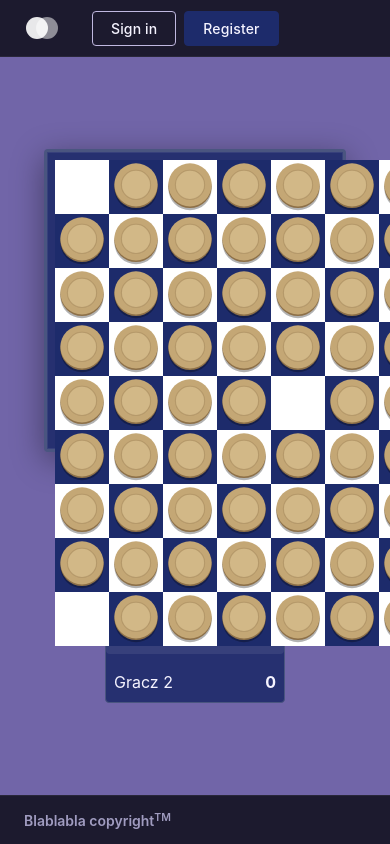
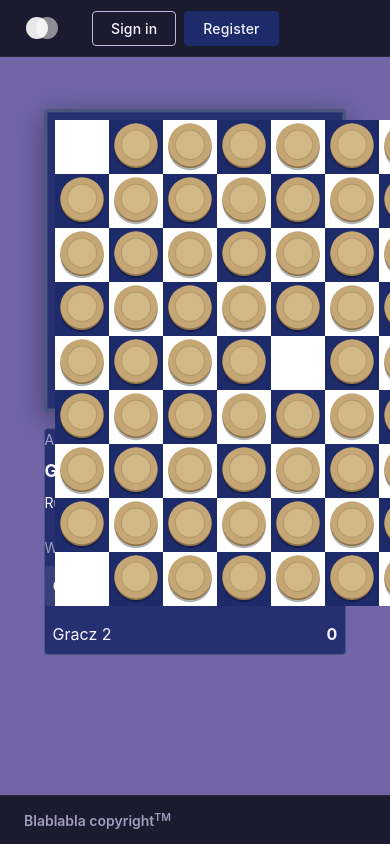
Before and after one commit to Gilomyk/multiwarcaby_v2, a Vue app: page / in a window 390 px wide. Shown: the top 844 px of the page. Built offline with nearby package versions, Linux system fonts and the light colour scheme; the HTML template or start-up script is replaced by a standard one.

Commit message:
fix(ui): Adjust the board in the center of the page

```diff
--- a/src/views/GameView.vue
+++ b/src/views/GameView.vue
@@ -18,6 +18,7 @@
               :count="gameState.scores[1] ?? 0"
               placement="top-left"
             />
+
             <GameBoard
               ref="boardComponent"
               :board="board"
@@ -25,27 +26,14 @@
               :move-duration-ms="MOVE_ANIMATION_MS"
               @cell-click="handleCellClick"
             />
+
             <CapturedPile
               ref="playerOnePile"
               :count="gameState.scores[0] ?? 0"
               placement="bottom-right"
             />
-          </div>
 
-          <div v-if="canEndSequence || canEndTurn" class="game-controls">
-            <AppButton v-if="canEndSequence" variant="outline" @click="handleEndSequence">
-              Zakończ serię
-            </AppButton>
-
-            <AppButton v-if="canEndTurn" variant="primary" @click="handleEndTurn">
-              Zakończ turę
-            </AppButton>
-          </div>
-          <p v-if="actionErrorMessage" class="game-feedback">
-            {{ actionErrorMessage }}
-          </p>
-        </div>
-
+            <div class="game-side-panel">
               <GameStatus
                 v-if="gameState.status.type === 'playing'"
                 :current-player="gameState.currentPlayer"
@@ -62,6 +50,25 @@
                 :scores="gameState.scores"
                 @restart="handleRestart"
               />
+            </div>
+          </div>
+
+          <div class="game-action-area">
+            <div class="game-controls">
+              <AppButton v-if="canEndSequence" variant="outline" @click="handleEndSequence">
+                Zakończ serię
+              </AppButton>
+
+              <AppButton v-if="canEndTurn" variant="primary" @click="handleEndTurn">
+                Zakończ turę
+              </AppButton>
+            </div>
+
+            <p class="game-feedback">
+              {{ actionErrorMessage ?? '' }}
+            </p>
+          </div>
+        </div>
       </div>
     </main>
 
@@ -414,9 +421,8 @@ function showActionError(error: ActionError) {
 
 .game-layout {
   display: flex;
-  align-items: flex-start;
   justify-content: center;
-  gap: var(--space-6);
+  width: 100%;
 }
 
 .game-area {
@@ -426,11 +432,20 @@ function showActionError(error: ActionError) {
   gap: var(--space-4);
 }
 
+.game-action-area {
+  display: flex;
+  flex-direction: column;
+  align-items: center;
+  gap: var(--space-2);
+  min-height: 72px;
+}
+
 .game-controls {
   display: flex;
   align-items: center;
   justify-content: center;
   gap: var(--space-3);
+  min-height: 34px;
 }
 
 @media (max-width: 900px) {
@@ -444,9 +459,23 @@ function showActionError(error: ActionError) {
   position: relative;
 }
 
+.game-side-panel {
+  position: absolute;
+  top: 0;
+  left: calc(100% + var(--space-6));
+  min-width: 180px;
+}
+
+@media (max-width: 900px) {
+  .game-side-panel {
+    position: static;
+    margin-top: var(--space-4);
+  }
+}
+
 .game-feedback {
   margin: 0;
-  min-height: 1.25rem;
+  min-height: 20px;
   color: var(--color-text-muted);
   font-size: var(--font-size-sm);
   text-align: center;
```
Lines whose indentation alone changed are shown as unchanged.
